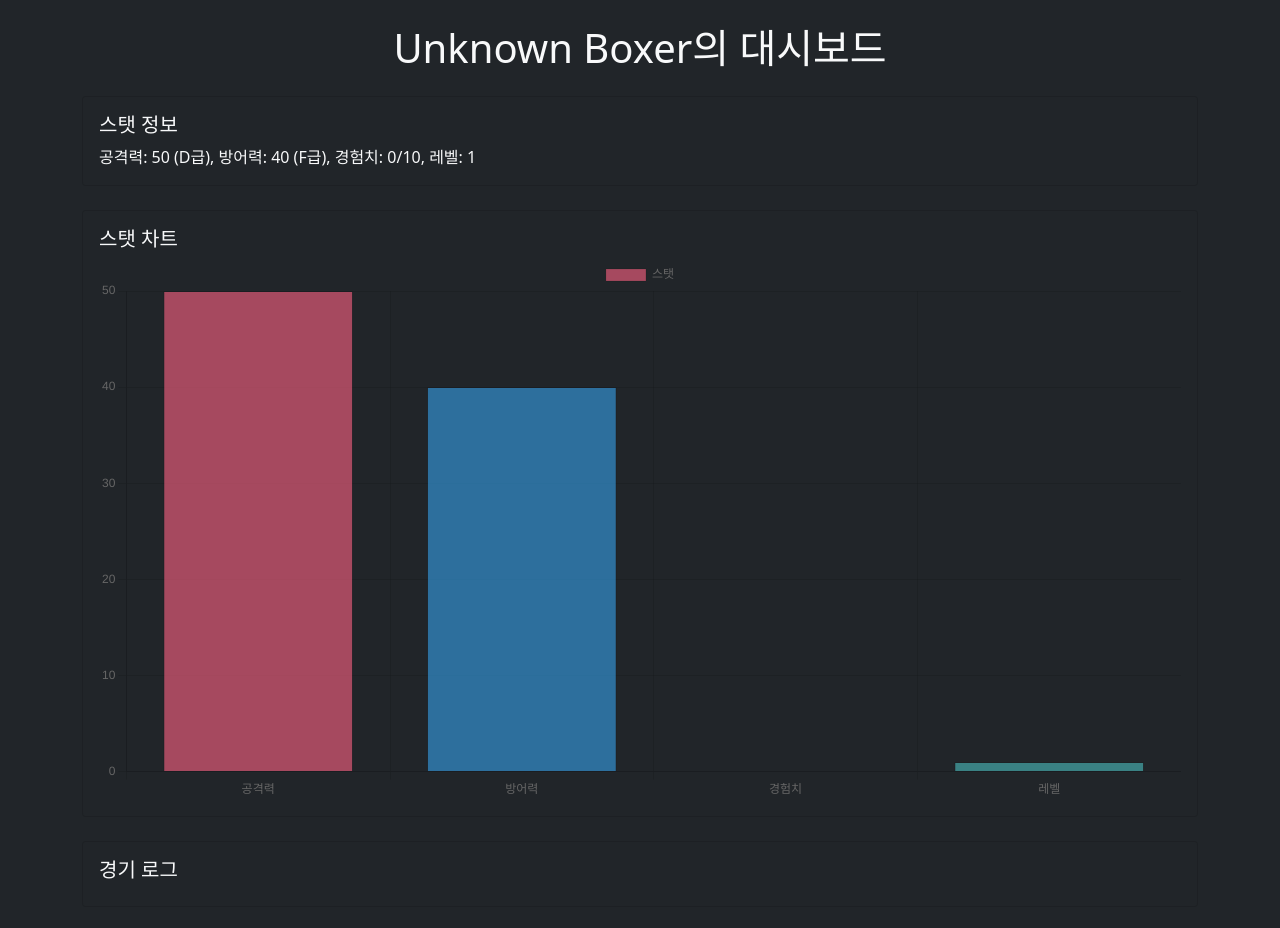
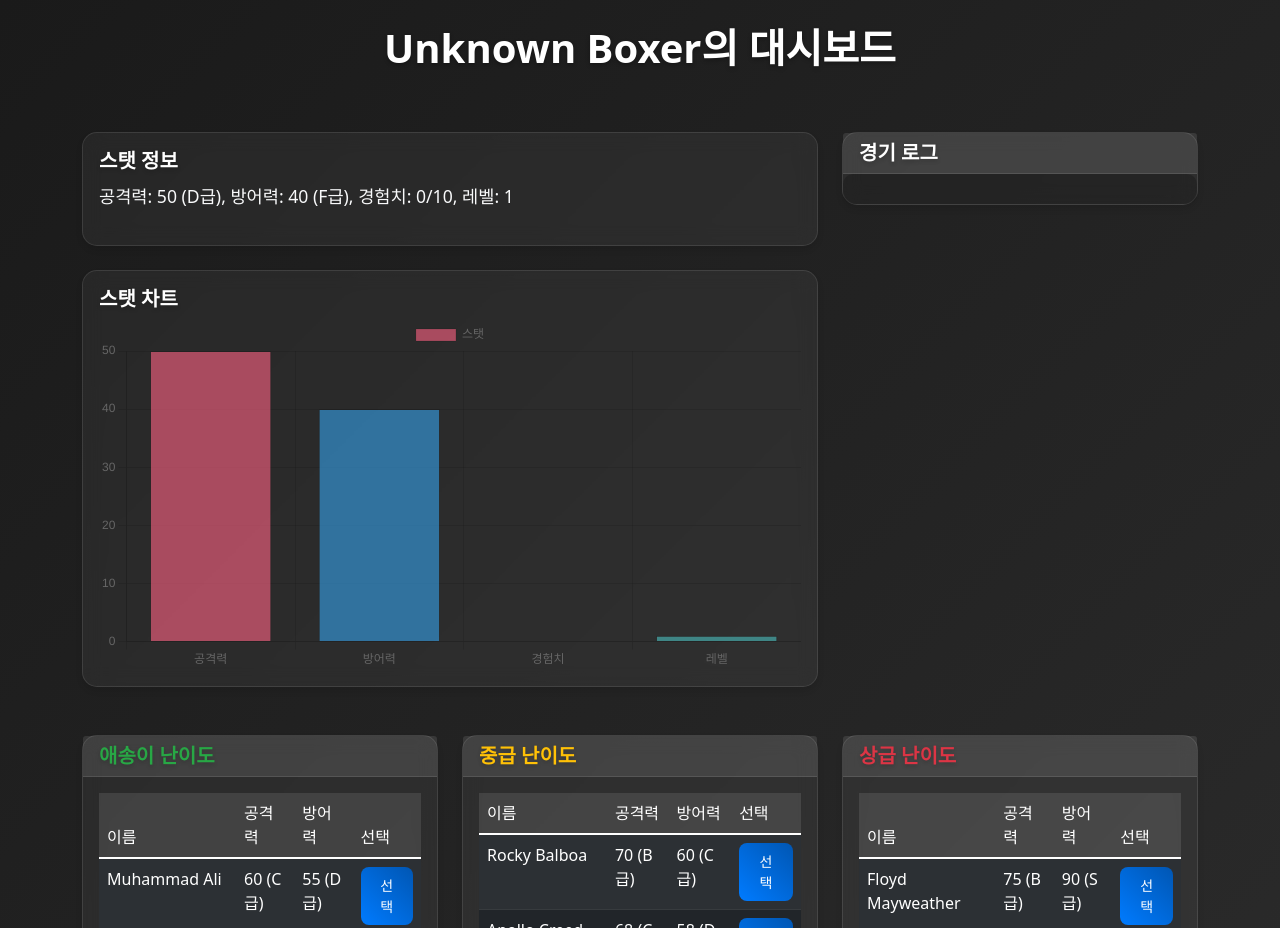
Before and after one commit to solardayz/lengendary_boxer, a plain HTML site: page dashboard.html in a window 1280 px wide. Shown: the top 928 px of the page. Drawn offline with nearby package versions, Linux system fonts and the light colour scheme.

Commit message:
대시보드 UI 개선: 배경 및 카드 스타일 업데이트, 스탯 정보 및 경기 로그 레이아웃 조정, 난이도별 제목 색상 추가

```diff
--- a/dashboard.html
+++ b/dashboard.html
@@ -7,58 +7,141 @@
   <link href="https://cdn.jsdelivr.net/npm/bootstrap@5.1.3/dist/css/bootstrap.min.css" rel="stylesheet">
   <script src="https://cdn.jsdelivr.net/npm/chart.js"></script>
   <style>
+    body {
+      background: linear-gradient(135deg, #1a1a1a 0%, #2d2d2d 100%);
+      min-height: 100vh;
+    }
+    .card {
+      background: rgba(255, 255, 255, 0.05);
+      backdrop-filter: blur(10px);
+      border: 1px solid rgba(255, 255, 255, 0.1);
+      border-radius: 15px;
+      box-shadow: 0 4px 6px rgba(0, 0, 0, 0.1);
+    }
+    .card-header {
+      background: rgba(255, 255, 255, 0.1);
+      border-bottom: 1px solid rgba(255, 255, 255, 0.1);
+      border-radius: 15px 15px 0 0;
+    }
+    .card-title {
+      color: #fff;
+      font-weight: 600;
+      text-shadow: 0 2px 4px rgba(0, 0, 0, 0.2);
+    }
     .opponent-table {
       margin-bottom: 20px;
     }
+    .opponent-table th {
+      background: rgba(255, 255, 255, 0.1);
+      color: #fff;
+      font-weight: 500;
+    }
+    .opponent-table td {
+      color: #fff;
+    }
+    .btn-primary {
+      background: linear-gradient(45deg, #007bff, #0056b3);
+      border: none;
+      border-radius: 8px;
+      padding: 8px 16px;
+      transition: all 0.3s ease;
+    }
+    .btn-primary:hover {
+      transform: translateY(-2px);
+      box-shadow: 0 4px 8px rgba(0, 123, 255, 0.3);
+    }
     .match-logs {
-      font-family: monospace;
+      font-family: 'Courier New', monospace;
       font-size: 0.9em;
-      line-height: 1.5;
+      line-height: 1.6;
+      color: #e0e0e0;
+      background: rgba(0, 0, 0, 0.2);
+      padding: 15px;
+      border-radius: 10px;
+      max-height: 300px;
+      overflow-y: auto;
     }
     .match-logs div {
-      padding: 5px 0;
-      border-bottom: 1px solid #eee;
+      padding: 8px 0;
+      border-bottom: 1px solid rgba(255, 255, 255, 0.1);
     }
     .match-logs div:last-child {
       border-bottom: none;
     }
+    .stat-info {
+      font-size: 1.1em;
+      line-height: 1.8;
+    }
+    .stat-value {
+      color: #007bff;
+      font-weight: 600;
+    }
+    .stat-range {
+      color: #28a745;
+      font-weight: 500;
+    }
+    .dashboard-title {
+      font-size: 2.5em;
+      font-weight: 700;
+      color: #fff;
+      text-shadow: 0 2px 4px rgba(0, 0, 0, 0.3);
+      margin-bottom: 1.5em;
+    }
+    .difficulty-title {
+      font-size: 1.2em;
+      font-weight: 600;
+      color: #fff;
+      margin-bottom: 1em;
+    }
+    .difficulty-easy { color: #28a745; }
+    .difficulty-medium { color: #ffc107; }
+    .difficulty-hard { color: #dc3545; }
   </style>
 </head>
-<body class="bg-dark text-light">
-  <div class="container mt-4">
-    <h1 id="dashboardTitle" class="text-center mb-4">복서의 대시보드</h1>
+<body class="text-light">
+  <div class="container py-4">
+    <h1 id="dashboardTitle" class="dashboard-title text-center">복서의 대시보드</h1>
 
+    <div class="row">
+      <!-- 왼쪽 컬럼: 스탯 정보와 차트 -->
+      <div class="col-md-8">
         <!-- 스탯 정보 -->
-    <div class="card bg-dark text-light mb-4">
+        <div class="card mb-4">
           <div class="card-body">
             <h5 class="card-title">스탯 정보</h5>
-        <p id="statInfo" class="card-text"></p>
+            <p id="statInfo" class="stat-info"></p>
           </div>
         </div>
 
         <!-- 스탯 차트 -->
-    <div class="card bg-dark text-light mb-4">
+        <div class="card mb-4">
           <div class="card-body">
             <h5 class="card-title">스탯 차트</h5>
             <canvas id="statsChart"></canvas>
           </div>
         </div>
+      </div>
 
-    <!-- 경기 로그 -->
-    <div class="card bg-dark text-light mb-4">
-      <div class="card-body">
-        <h5 class="card-title">경기 로그</h5>
+      <!-- 오른쪽 컬럼: 경기 로그 -->
+      <div class="col-md-4">
+        <div class="card mb-4">
+          <div class="card-header">
+            <h5 class="card-title mb-0">경기 로그</h5>
+          </div>
+          <div class="card-body p-0">
             <div id="matchLogs" class="match-logs"></div>
+          </div>
+        </div>
       </div>
     </div>
 
     <!-- 상대 목록 -->
-    <div class="row">
+    <div class="row mt-4">
       <!-- 쉬움 난이도 -->
       <div class="col-md-4">
-        <div class="card bg-dark text-light mb-4">
+        <div class="card mb-4">
           <div class="card-header">
-            <h5 class="card-title mb-0">애송이 난이도</h5>
+            <h5 class="card-title mb-0 difficulty-easy">애송이 난이도</h5>
           </div>
           <div class="card-body">
             <div id="easyOpponents"></div>
@@ -68,9 +151,9 @@
 
       <!-- 중간 난이도 -->
       <div class="col-md-4">
-        <div class="card bg-dark text-light mb-4">
+        <div class="card mb-4">
           <div class="card-header">
-            <h5 class="card-title mb-0">중급 난이도</h5>
+            <h5 class="card-title mb-0 difficulty-medium">중급 난이도</h5>
           </div>
           <div class="card-body">
             <div id="mediumOpponents"></div>
@@ -80,9 +163,9 @@
 
       <!-- 어려움 난이도 -->
       <div class="col-md-4">
-        <div class="card bg-dark text-light mb-4">
+        <div class="card mb-4">
           <div class="card-header">
-            <h5 class="card-title mb-0">상급 난이도</h5>
+            <h5 class="card-title mb-0 difficulty-hard">상급 난이도</h5>
           </div>
           <div class="card-body">
             <div id="hardOpponents"></div>
```
Lines whose indentation alone changed are shown as unchanged.
